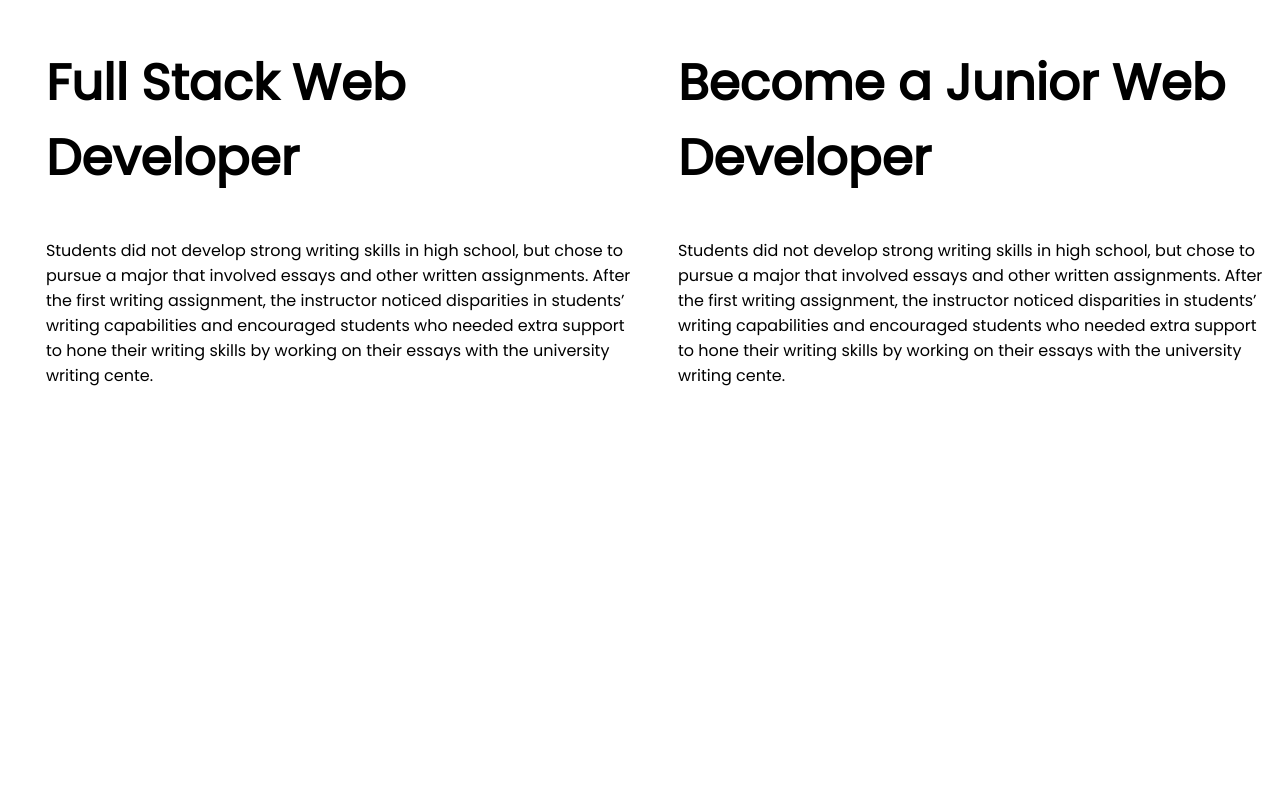
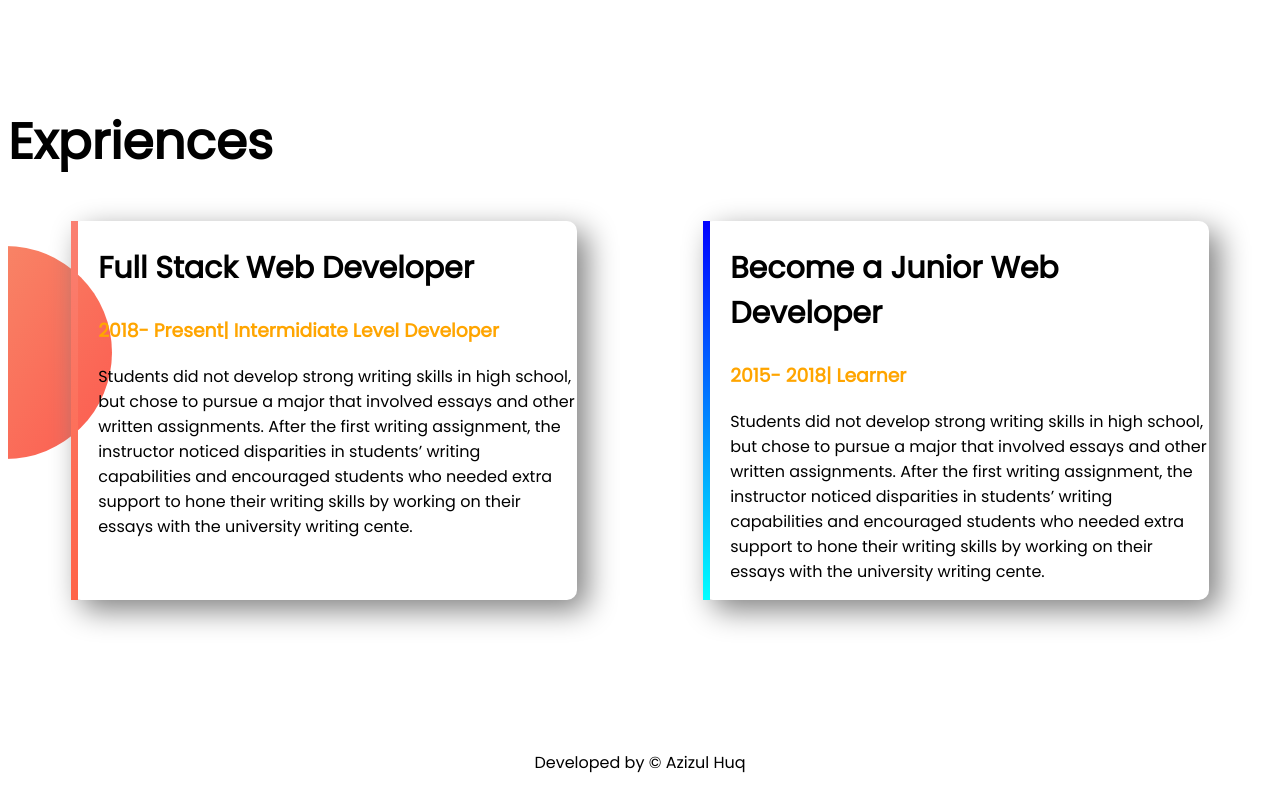
Before and after one commit to asumon/Intensive_Web_Development_Course, a plain HTML site: page Developer_Portfolio/index.html in a window 1280 px wide. Shown: the part 1397-2188 px from the top of the page. Before the commit the page ends 1901 px from the top, so only its background shows below. Drawn offline with Linux system fonts and the light colour scheme.

Commit message:
Section Added

```diff
--- a/Developer_Portfolio/index.html
+++ b/Developer_Portfolio/index.html
@@ -9,7 +9,7 @@
 
 </head>
 <body>
-<section class="top-banner">
+<section class="top-banner flexible-container">
 <div class="half-width">
 <h1>Welcome To<h1>
 <h1><span class="orange-color">Azizul Huq</span> Word !!</h1>
@@ -23,7 +23,7 @@ Students did not develop strong writing skills in high school, but chose to purs
 <img src="images/sumon_picture.png" alt="my_picture">
 </div>
 </section>
-<section class="dream-big">
+<section class="dream-big flexible-container">
 <div class="half-width">
 <img src="images/sumon_picture.png" alt="my_picture">
 </div>
@@ -36,20 +36,31 @@ Students did not develop strong writing skills in high school, but chose to purs
 <a class="link-button" href="www.google.com" target="_blank">DOWNLOAD RESUME</a>
 </div>
 </section>
+
 <section class="exprience-area">
-<div class="half-width">
-<h1>Full Stack Web Developer</h1>
+<h1>Expriences</h1>
+<div class="flexible-container">
+<div id="web-dev-exp1" class="exprience-item">
+<h2>Full Stack Web Developer</h2>
+<h3 class="orange-color">2018- Present| Intermidiate Level Developer</h3>
 <p>
 Students did not develop strong writing skills in high school, but chose to pursue a major that involved essays and other written assignments. After the first writing assignment, the instructor noticed disparities in students’ writing capabilities and encouraged students who needed extra support to hone their writing skills by working on their essays with the university writing cente.
 </p>
 </div>
-<div class="half-width">
-<h1>Become a Junior Web Developer</h1>
+<div id="web-dev-exp" class="exprience-item">
+<h2>Become a Junior Web Developer</h2>
+<h3 class="orange-color">2015- 2018| Learner</h3>
 <p>
 Students did not develop strong writing skills in high school, but chose to pursue a major that involved essays and other written assignments. After the first writing assignment, the instructor noticed disparities in students’ writing capabilities and encouraged students who needed extra support to hone their writing skills by working on their essays with the university writing cente.
 </p>
 </div>
+</div>
 </section>
+
+<footer>
+<p>Developed by © Azizul Huq</p>
+</footer>
+
 
 </body>
 </HTML>
--- a/Developer_Portfolio/style/style.css
+++ b/Developer_Portfolio/style/style.css
@@ -6,13 +6,17 @@ h1{
     font-size:50px;
 
 }
+h2{
+    font-size:30px;
+
+}
 .orange-color{
     color:orange;
 }
 
-section {
+.flexible-container {
     display: flex;
-    margin-bottom: 100px;
+    margin-bottom: 150px;
 
 }
 
@@ -45,3 +49,34 @@ section {
     background-repeat: no-repeat;
     background-position: right;
 }
+
+.exprience-area{
+    background-image: url("../images/exp-bg.png");
+    background-repeat: no-repeat;
+    background-position: left;
+}
+
+.exprience-item{
+    width: 40%;
+    margin-left:5%;
+    margin-right: 5%;
+    padding-left: 20px;
+    border-radius: 10px;
+    box-shadow: 10px 10px 30px gray;
+    border-left: 10px solid;
+}
+#web-dev-exp1{
+    border-left: 7px solid;
+    border-image: linear-gradient(salmon,tomato);
+    border-image-slice: 1;
+}
+
+#web-dev-exp{
+    border-left: 7px solid;
+    border-image: linear-gradient(blue,cyan);
+    border-image-slice: 1;
+}
+
+footer p{
+    text-align: center;
+}
```
